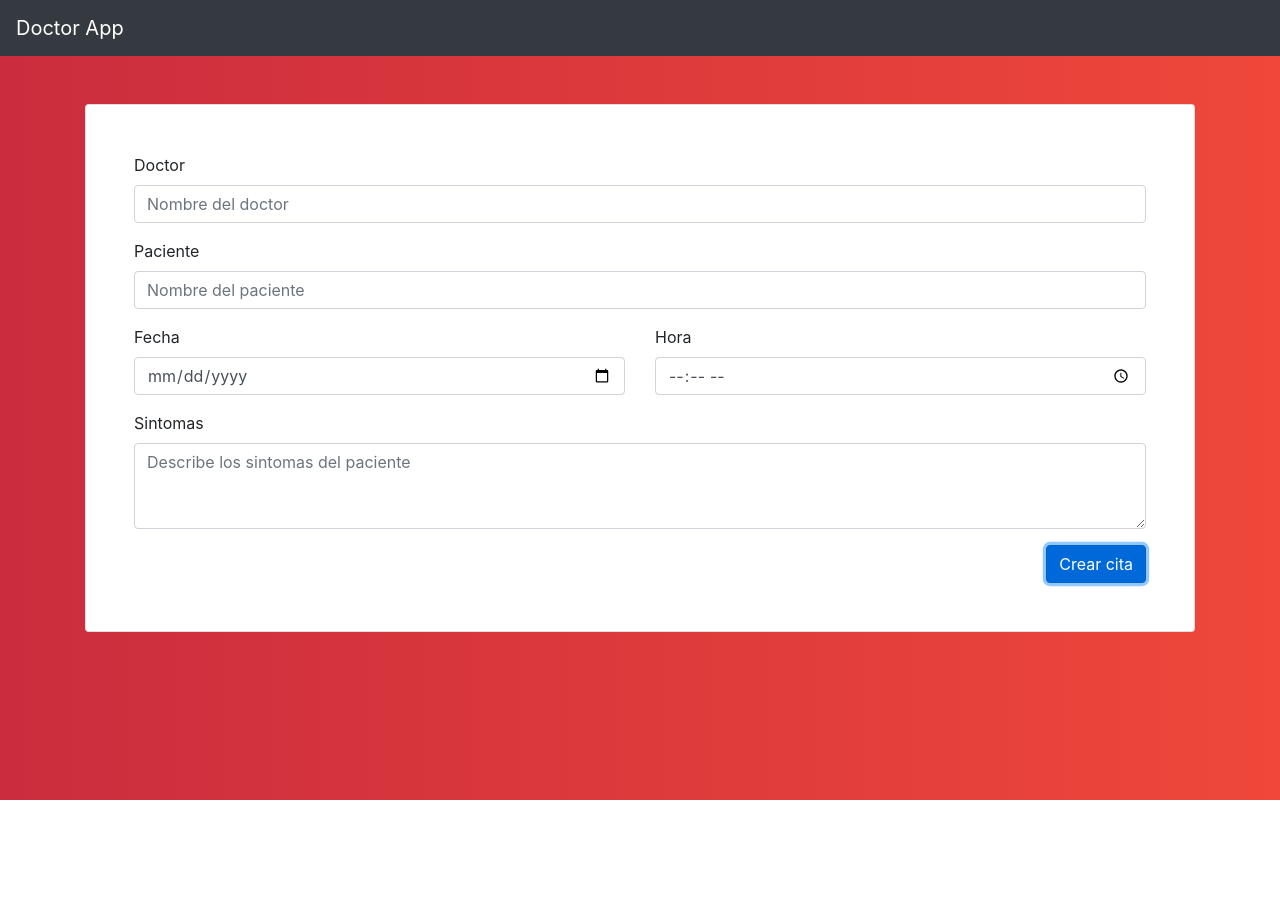
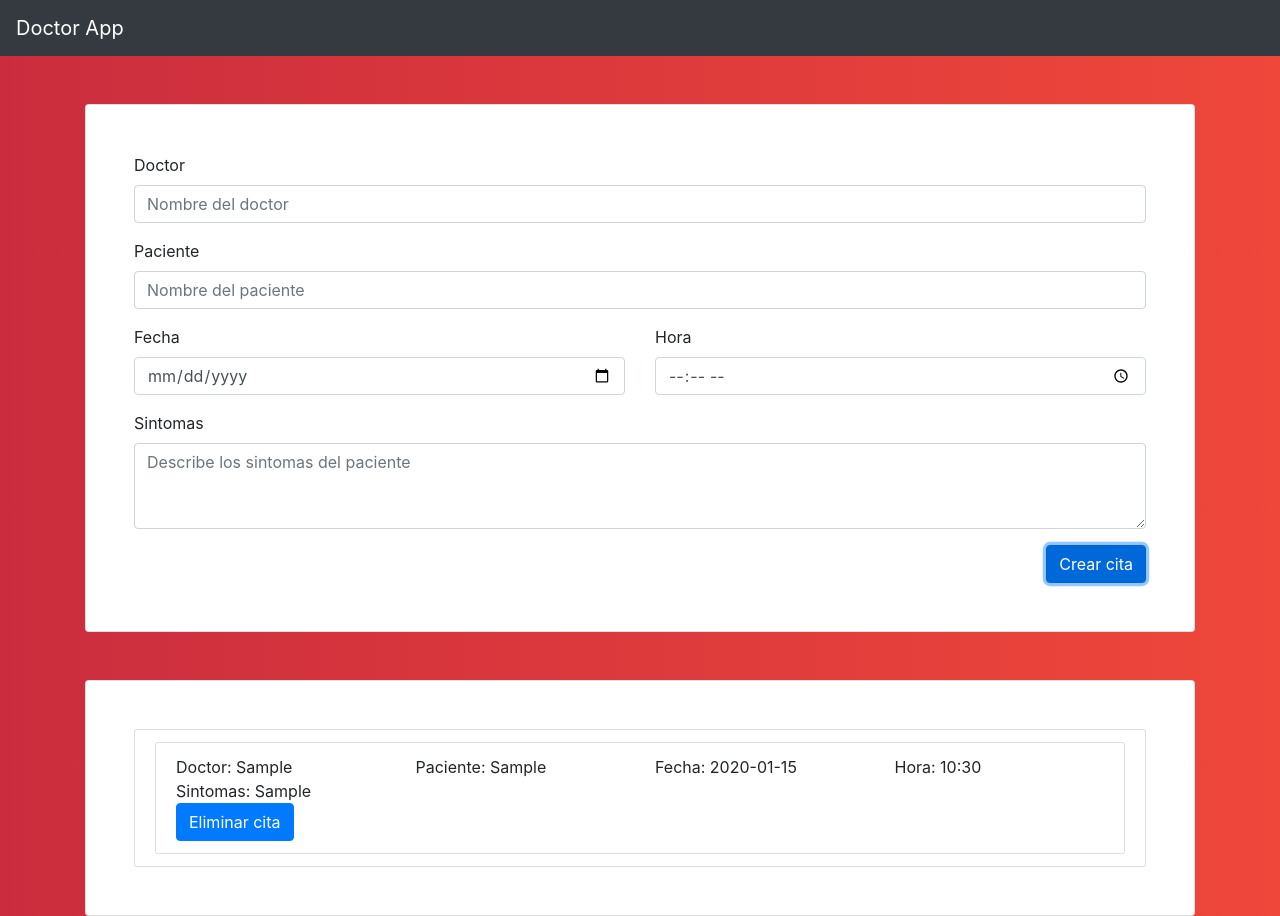
Before and after one commit to lemmusm/doctorapp_reactjs, a React (Create React App) app: page / in a window 1280 px wide. Both pictures are taken after typing "Sample", "Sample", "2020-01-15", "10:30", "Sample" into the empty fields and a click on the button "Crear cita". Before the commit the page ends 800 px from the top, so only its background shows below. Built offline with nearby package versions, Linux system fonts and the light colour scheme.

Commit message:
Eliminando registro del state

```diff
--- a/src/App.js
+++ b/src/App.js
@@ -1,6 +1,7 @@
 import React, { Fragment, Component } from 'react';
 import Header from './components/Header';
 import NuevaCita from './components/NuevaCita';
+import ListaCitas from './components/ListaCitas';
 
 class App extends Component {
   state = {
@@ -13,13 +14,21 @@ class App extends Component {
       citas
     });
   };
+  /* Elimina cita del state */
+  eliminarCita = id => {
+    const citasActuales = [...this.state.citas];
+
+    const citas = citasActuales.filter(cita => cita.id !== id);
+
+    this.setState({ citas });
+  };
 
   render() {
-    console.log(this.state);
     return (
       <Fragment>
         <Header />
         <NuevaCita crearNuevaCita={this.crearNuevaCita} />
+        <ListaCitas citas={this.state.citas} eliminarCita={this.eliminarCita} />
       </Fragment>
     );
   }
--- /dev/null
+++ b/src/components/Cita.js
@@ -0,0 +1,31 @@
+import React from 'react';
+import { Row, Col, ListGroup, Button } from 'react-bootstrap';
+
+const Cita = ({ cita, eliminarCita }) => {
+  return (
+    <ListGroup.Item>
+      <Row>
+        <Col xs={12} md={3} lg={3}>
+          Doctor: {cita.doctor}
+        </Col>
+        <Col xs={12} md={3} lg={3}>
+          Paciente: {cita.paciente}
+        </Col>
+        <Col xs={12} md={3} lg={3}>
+          Fecha: {cita.fecha}
+        </Col>
+        <Col xs={12} md={3} lg={3}>
+          Hora: {cita.hora}
+        </Col>
+      </Row>
+      <Row>
+        <Col xs={12} md={12} lg={12}>
+          Sintomas: {cita.sintomas}
+        </Col>
+      </Row>
+      <Button onClick={() => eliminarCita(cita.id)}>Eliminar cita</Button>
+    </ListGroup.Item>
+  );
+};
+
+export default Cita;
--- /dev/null
+++ b/src/components/ListaCitas.js
@@ -0,0 +1,23 @@
+import React, { Fragment } from 'react';
+import { Container, Card, ListGroup } from 'react-bootstrap';
+import Cita from './Cita';
+
+const ListaCitas = ({ citas, eliminarCita }) => {
+  return (
+    <Fragment>
+      <Container className='mt-5'>
+        <Card className='p-5'>
+          <ListGroup>
+            <ListGroup.Item>
+              {citas.map(cita => (
+                <Cita key={cita.id} cita={cita} eliminarCita={eliminarCita} />
+              ))}
+            </ListGroup.Item>
+          </ListGroup>
+        </Card>
+      </Container>
+    </Fragment>
+  );
+};
+
+export default ListaCitas;
```
